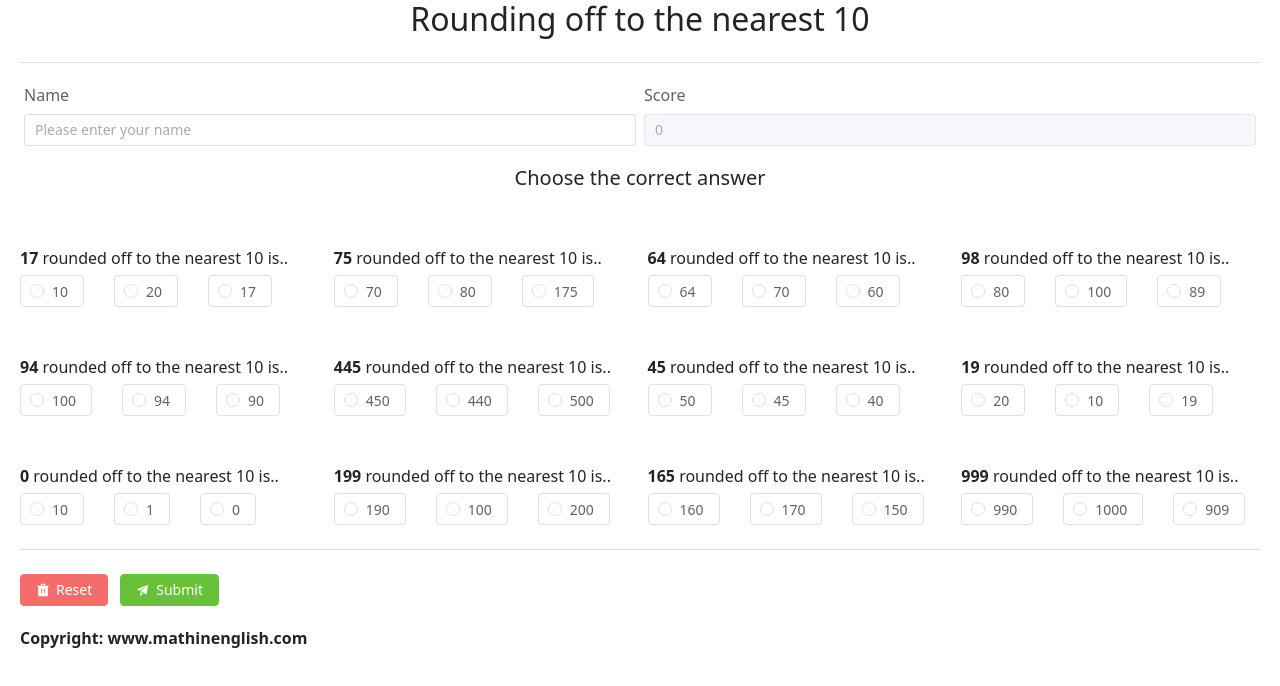
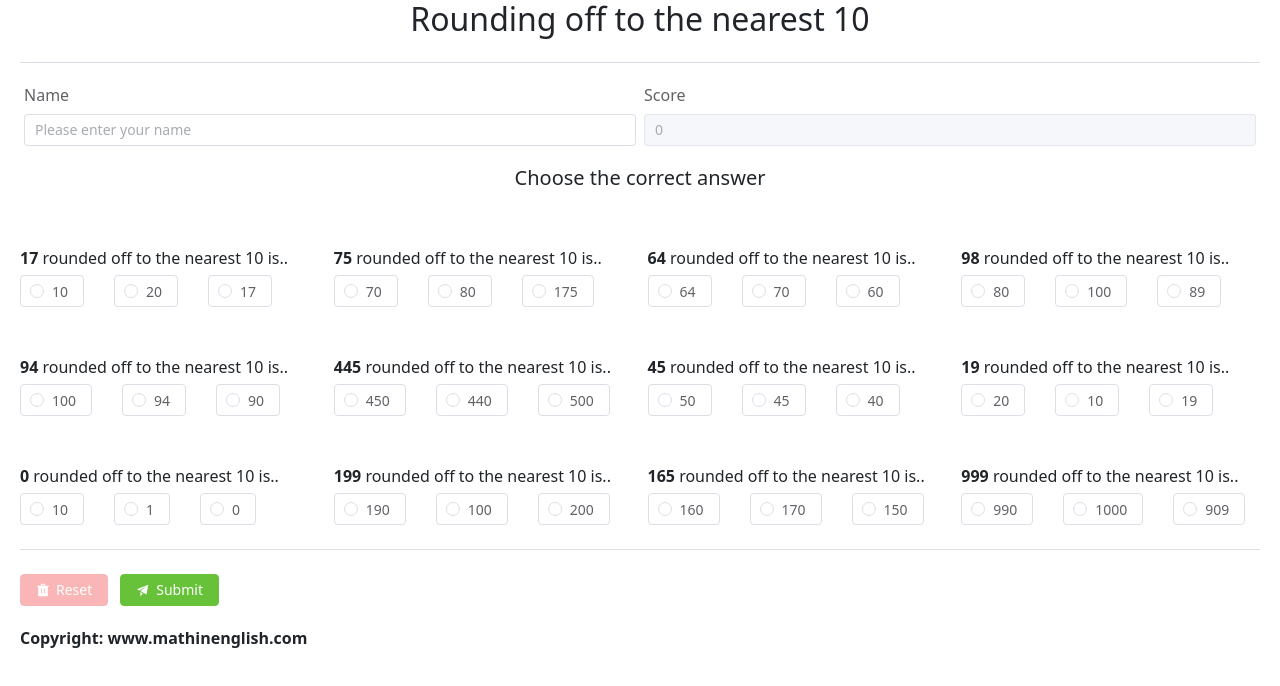
Before and after one commit to krulnua/vue-math-worksheet, a Vue app: page / in a window 1280 px wide. Shown: the top 686 px of the page. Built offline with nearby package versions, Linux system fonts and the light colour scheme.

Commit message:
Add files via upload

```diff
--- a/src/components/MathWorksheet.vue
+++ b/src/components/MathWorksheet.vue
@@ -62,7 +62,7 @@
             @confirm="resetForm"
           >
             <template #reference>
-              <el-button type="danger" :icon="DeleteFilled">Reset</el-button>
+              <el-button type="danger" :icon="DeleteFilled" :disabled="answers.length == 0">Reset</el-button>
             </template>
           </el-popconfirm>
           <el-button @click="submitForm" type="success" :icon="Promotion">Submit</el-button>
```
